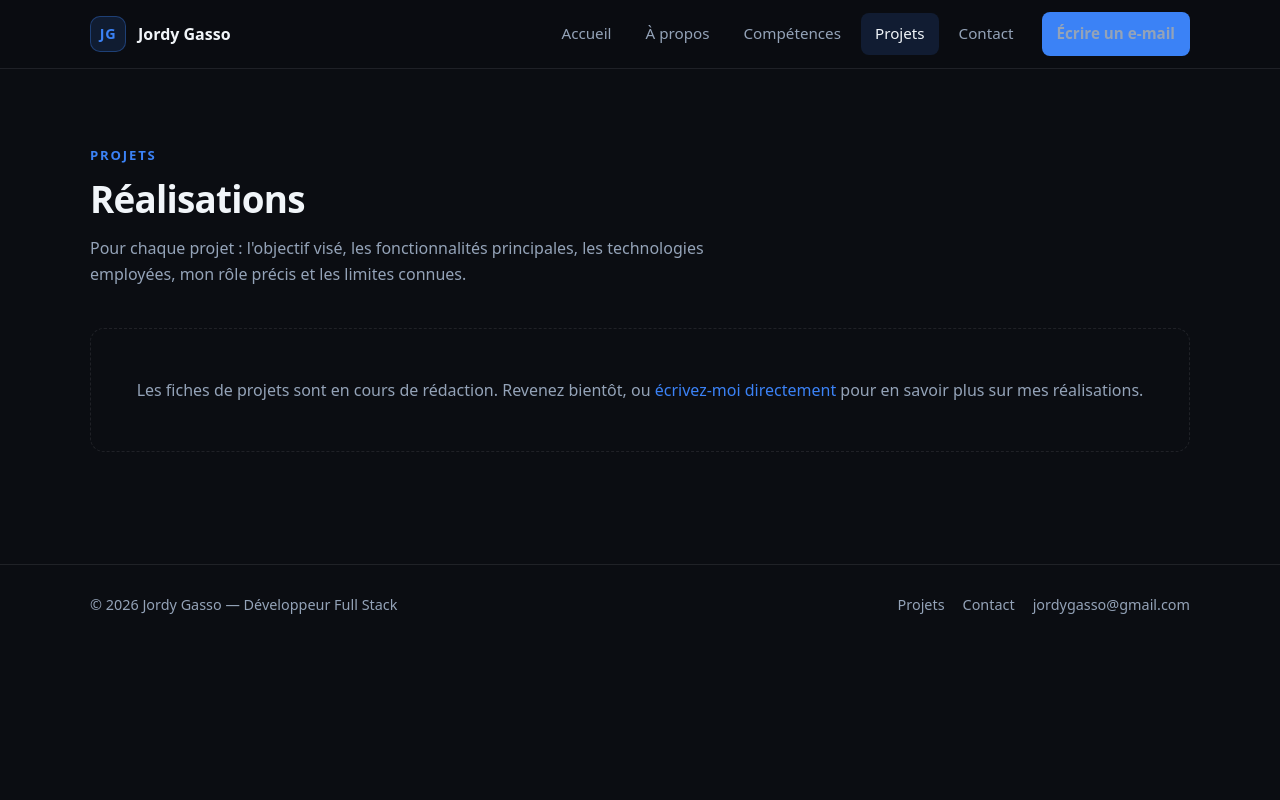
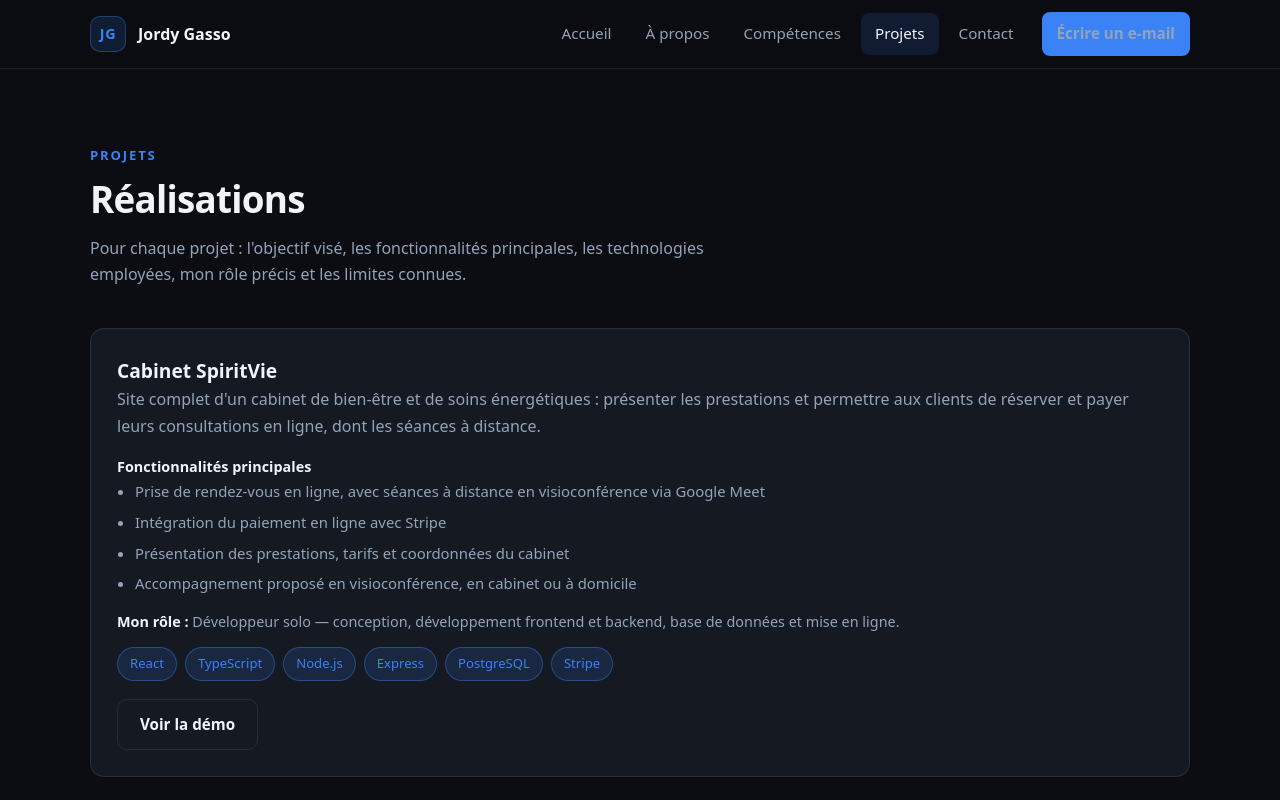
Before and after one commit to 05Jordy/portfolio, a React (Vite) app in the folder client/: page /projets in a window 1280 px wide. Shown: the top 800 px of the page. Built offline with nearby package versions, Linux system fonts and the light colour scheme.

Commit message:
Ajout de la fiche projet Cabinet SpiritVie

```diff
--- a/client/src/data/projects.js
+++ b/client/src/data/projects.js
@@ -1,6 +1,21 @@
-// Fiches projets — À COMPLÉTER avec vos vrais projets.
-// Aucune donnée inventée : remplacez chaque champ par vos informations réelles
-// (ou supprimez les cartes que vous n'avez pas encore).
-// Champs : name, summary, goal, features[], stack[], role, limits[], demo, repo, featured
+// Fiches projets — renseignées avec vos réalisations réelles.
+// Aucune donnée inventée : complétez ou ajoutez des projets ici.
+// Champs : name, goal, features[], stack[], role, limits[], demo, repo, featured
 
-export const projects = [];
+export const projects = [
+  {
+    name: "Cabinet SpiritVie",
+    goal: "Site complet d'un cabinet de bien-être et de soins énergétiques : présenter les prestations et permettre aux clients de réserver et payer leurs consultations en ligne, dont les séances à distance.",
+    features: [
+      "Prise de rendez-vous en ligne, avec séances à distance en visioconférence via Google Meet",
+      "Intégration du paiement en ligne avec Stripe",
+      "Présentation des prestations, tarifs et coordonnées du cabinet",
+      "Accompagnement proposé en visioconférence, en cabinet ou à domicile",
+    ],
+    stack: ["React", "TypeScript", "Node.js", "Express", "PostgreSQL", "Stripe"],
+    role: "Développeur solo — conception, développement frontend et backend, base de données et mise en ligne.",
+    limits: [],
+    demo: "https://www.cabinetspiritvie.com",
+    featured: true,
+  },
+];
```
